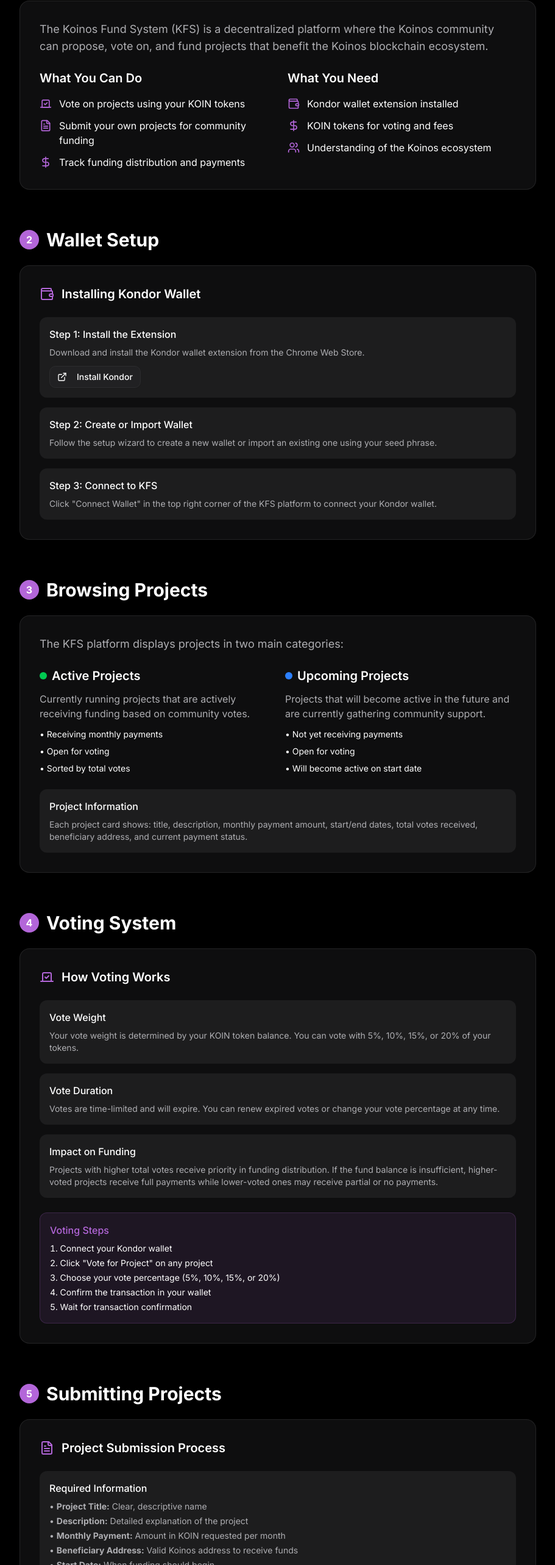
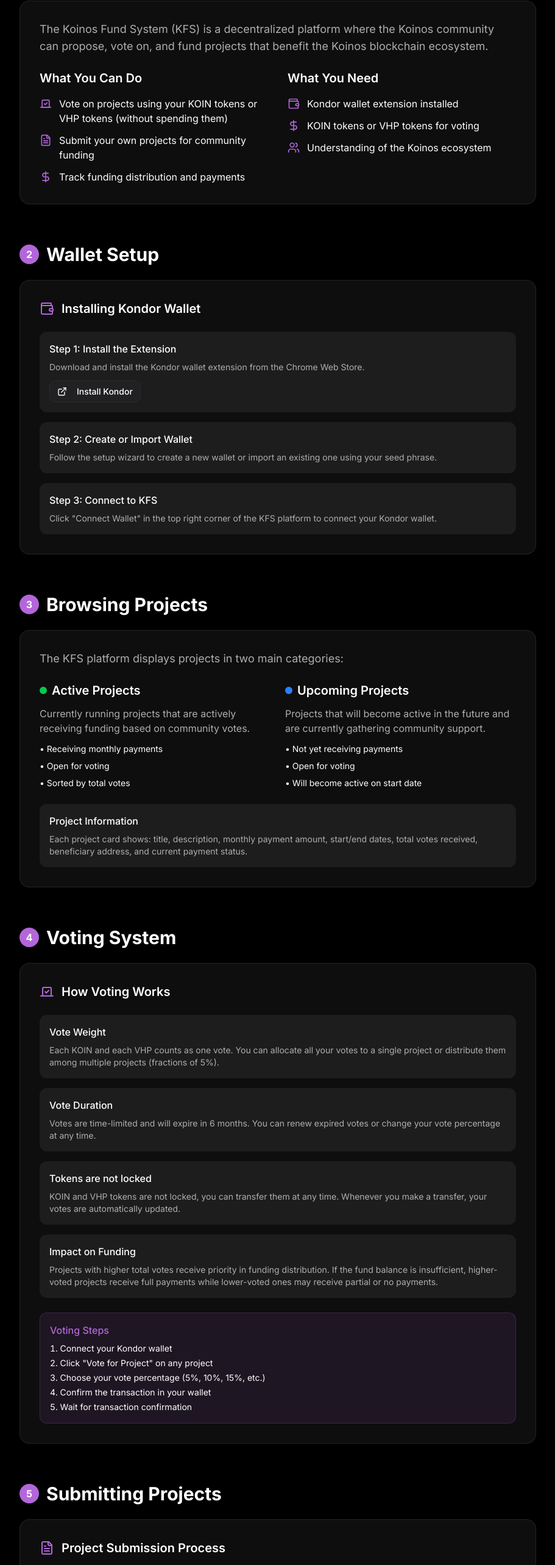
Before and after one commit to Armana-group/kps, a Next.js app: page /docs in a window 1280 px wide. Shown: the part 1838-4404 px from the top of the page at 61% size, without its empty margins (312-1223 px from the left). Built offline with nearby package versions, Linux system fonts and the light colour scheme.

Commit message:
fix: approval koin for submission, update docs

```diff
--- a/app/docs/page.tsx
+++ b/app/docs/page.tsx
@@ -229,7 +229,7 @@
                     <ul className="space-y-3">
                       <li className="flex items-start gap-3">
                         <Vote className="w-5 h-5 text-primary mt-0.5 flex-shrink-0" />
-                        <span>Vote on projects using your KOIN tokens</span>
+                        <span>Vote on projects using your KOIN tokens or VHP tokens (without spending them)</span>
                       </li>
                       <li className="flex items-start gap-3">
                         <FileText className="w-5 h-5 text-primary mt-0.5 flex-shrink-0" />
@@ -250,7 +250,7 @@
                       </li>
                       <li className="flex items-start gap-3">
                         <DollarSign className="w-5 h-5 text-primary mt-0.5 flex-shrink-0" />
-                        <span>KOIN tokens for voting and fees</span>
+                        <span>KOIN tokens or VHP tokens for voting</span>
                       </li>
                       <li className="flex items-start gap-3">
                         <Users className="w-5 h-5 text-primary mt-0.5 flex-shrink-0" />
@@ -384,14 +384,21 @@
                     <div className="bg-muted/50 rounded-lg p-4">
                       <p className="font-medium mb-2">Vote Weight</p>
                       <p className="text-sm text-muted-foreground">
-                        Your vote weight is determined by your KOIN token balance. You can vote with 5%, 10%, 15%, or 20% of your tokens.
+                        Each KOIN and each VHP counts as one vote. You can allocate all your votes to a single project or distribute them among multiple projects (fractions of 5%).
                       </p>
                     </div>
 
                     <div className="bg-muted/50 rounded-lg p-4">
                       <p className="font-medium mb-2">Vote Duration</p>
                       <p className="text-sm text-muted-foreground">
-                        Votes are time-limited and will expire. You can renew expired votes or change your vote percentage at any time.
+                        Votes are time-limited and will expire in 6 months. You can renew expired votes or change your vote percentage at any time.
+                      </p>
+                    </div>
+
+                    <div className="bg-muted/50 rounded-lg p-4">
+                      <p className="font-medium mb-2">Tokens are not locked</p>
+                      <p className="text-sm text-muted-foreground">
+                        KOIN and VHP tokens are not locked, you can transfer them at any time. Whenever you make a transfer, your votes are automatically updated.
                       </p>
                     </div>
 
@@ -408,8 +415,8 @@
                     <h4 className="font-medium text-primary mb-2">Voting Steps</h4>
                     <ol className="text-sm space-y-1 list-decimal list-inside">
                       <li>Connect your Kondor wallet</li>
-                                              <li>Click &quot;Vote for Project&quot; on any project</li>
-                      <li>Choose your vote percentage (5%, 10%, 15%, or 20%)</li>
+                      <li>Click &quot;Vote for Project&quot; on any project</li>
+                      <li>Choose your vote percentage (5%, 10%, 15%, etc.)</li>
                       <li>Confirm the transaction in your wallet</li>
                       <li>Wait for transaction confirmation</li>
                     </ol>
@@ -555,14 +562,12 @@
                     </div>
 
                     <div className="space-y-3">
-                      <h4 className="font-medium">Transaction Fees</h4>
+                      <h4 className="font-medium">No Voting Fees</h4>
                       <p className="text-sm text-muted-foreground">
-                        Standard Koinos network fees apply for:
+                        There are no fees for voting.
                       </p>
                       <ul className="text-sm text-muted-foreground space-y-1">
-                        <li>• Voting transactions</li>
-                        <li>• Project submissions</li>
-                        <li>• Wallet operations</li>
+                        <li>• Votes are free, you just need to hold KOIN or VHP.</li>
                       </ul>
                     </div>
                   </div>
--- a/components/submit-project-form.tsx
+++ b/components/submit-project-form.tsx
@@ -6,7 +6,7 @@
 import { DatePicker } from '@/components/ui/date-picker';
 import { Plus, Loader2, Calculator, ArrowLeft } from 'lucide-react';
 import { useKondorWalletContext } from '@/contexts/KondorWalletContext';
-import { getFundContract } from '@/lib/utils';
+import { getFundContract, getKoinContract } from '@/lib/utils';
 import toast from 'react-hot-toast';
 import { ProviderInterface, SignerInterface } from 'koilib';
 import { useRouter } from 'next/navigation';
@@ -182,6 +182,7 @@
       const provider = getKondorProvider() as ProviderInterface;
       const signer = await getKondorSigner() as SignerInterface;
       const fund = getFundContract(provider, signer);
+      const koin = getKoinContract(provider, signer);
 
       // Convert monthly payment to the correct format (multiply by 1e8)
       const monthlyPaymentInKoin = parseFloat(formData.monthly_payment);
@@ -195,6 +196,13 @@
       const feeInKoin = parseFloat(calculatedFee);
       const feeInSmallestUnit = Math.floor(feeInKoin * 1e8);
 
+      // Approve transfer
+      const { operation: approveOperation } = await koin.functions.approve({
+        owner: signer.getAddress(),
+        spender: fund.getId(),
+        value: feeInSmallestUnit.toString(),
+      }, { onlyOperation: true });
+
       const { transaction, receipt } = await fund.functions.submit_project({
         creator: signer.getAddress(),
         beneficiary: formData.beneficiary,
@@ -204,7 +212,7 @@
         start_date: startTimestamp.toString(),
         end_date: endTimestamp.toString(),
         fee: feeInSmallestUnit.toString(),
-      });
+      }, { previousOperations: [approveOperation] });
 
       console.log('project submission result:', { transaction, receipt });
 
```
